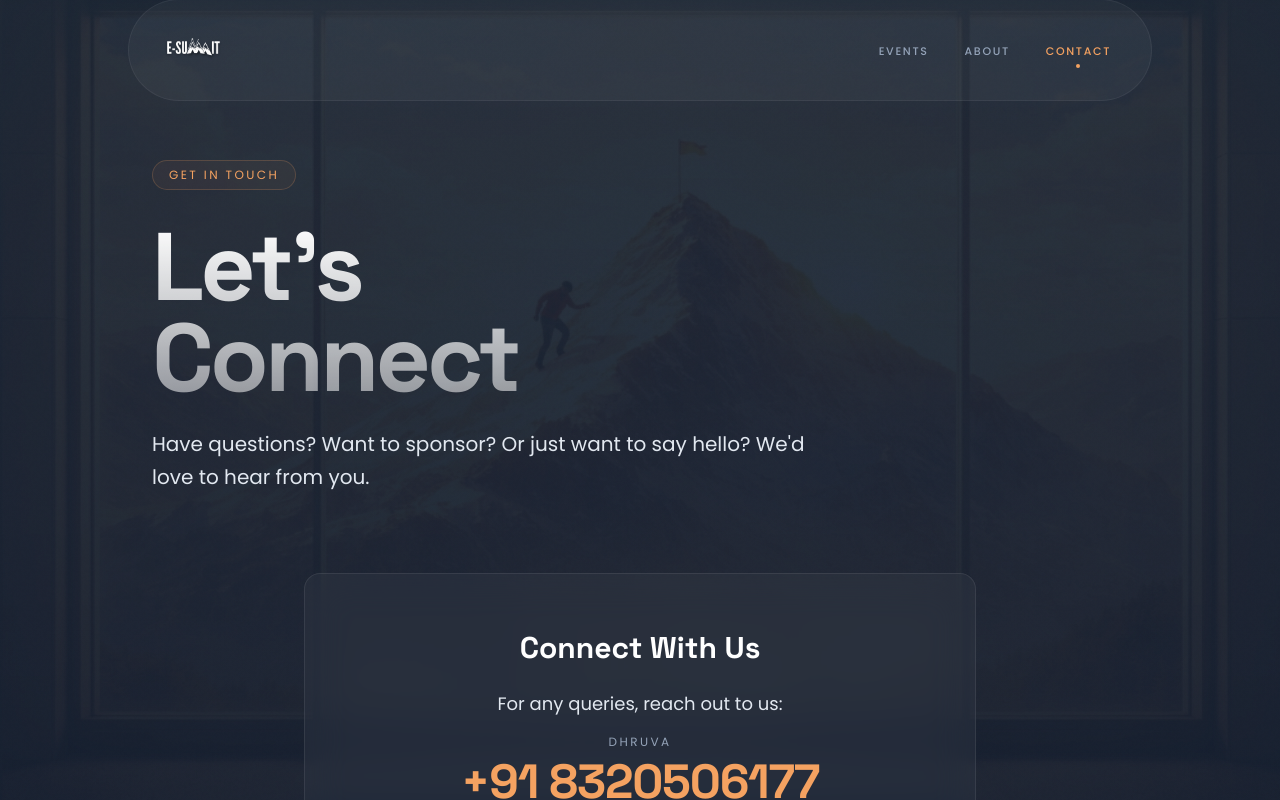
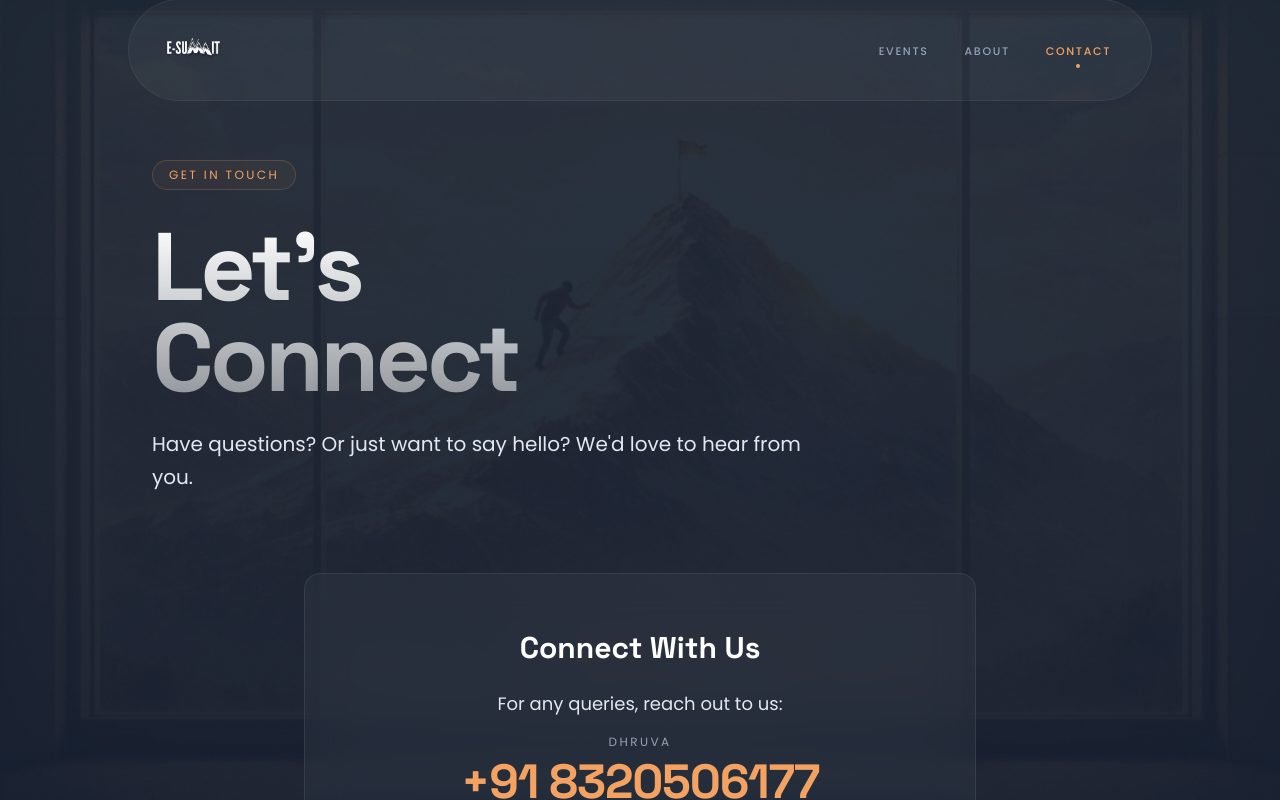
Before and after one commit to sutajiokhush/esummit, a React (Vite) app: page /#/contact in a window 1280 px wide. Shown: the top 800 px of the page. Built offline with nearby package versions, Linux system fonts and the light colour scheme.

Commit message:
Remove sponsor text from contact page

```diff
--- a/src/pages/Contact.jsx
+++ b/src/pages/Contact.jsx
@@ -70,7 +70,7 @@ export default function Contact() {
                         Let's<br />Connect
                     </h1>
                     <p className="contact-hero-anim text-lg md:text-xl text-text-secondary font-body leading-relaxed max-w-2xl">
-                        Have questions? Want to sponsor? Or just want to say hello? We'd love to hear from you.
+                        Have questions? Or just want to say hello? We'd love to hear from you.
                     </p>
                 </div>
 
```
